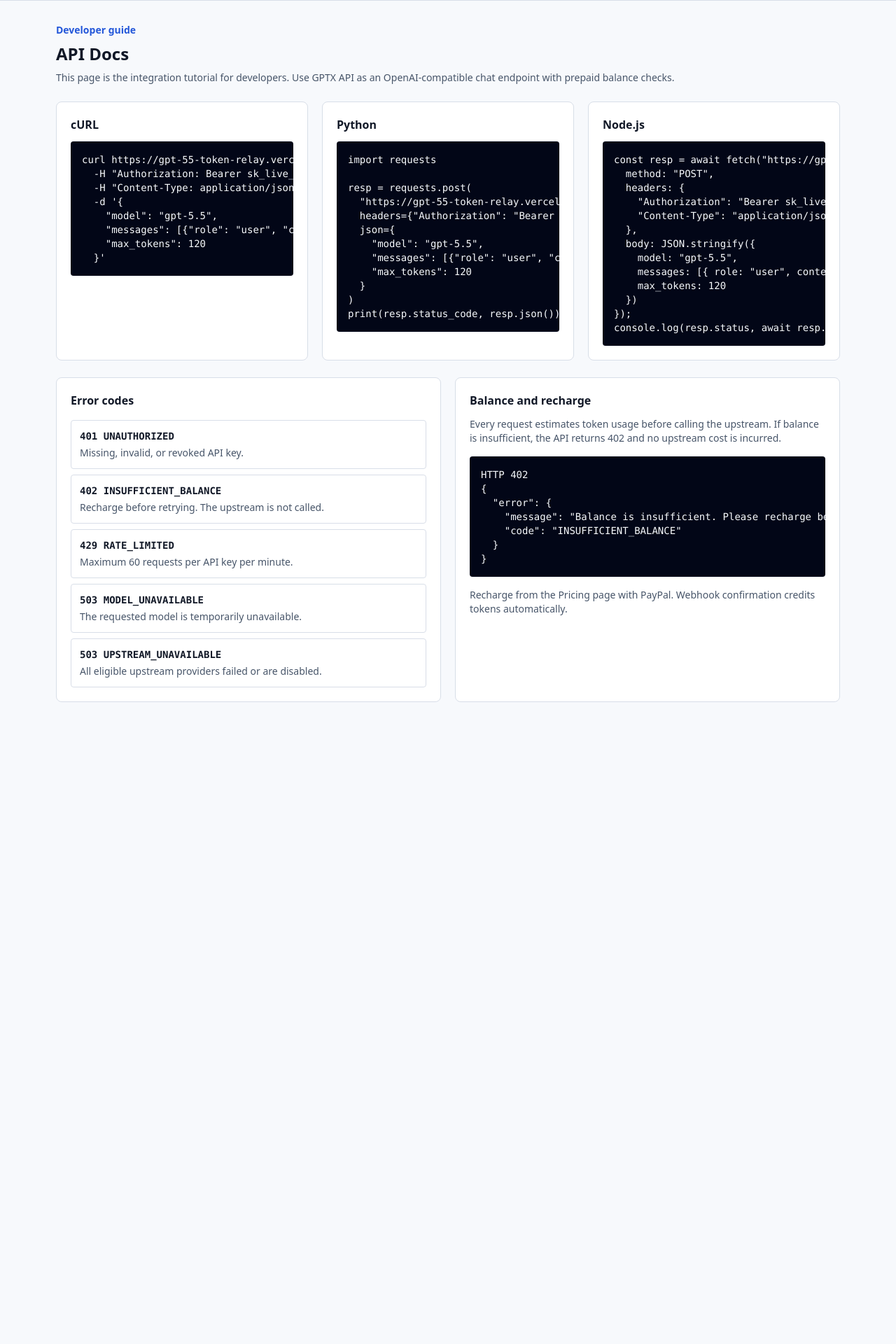
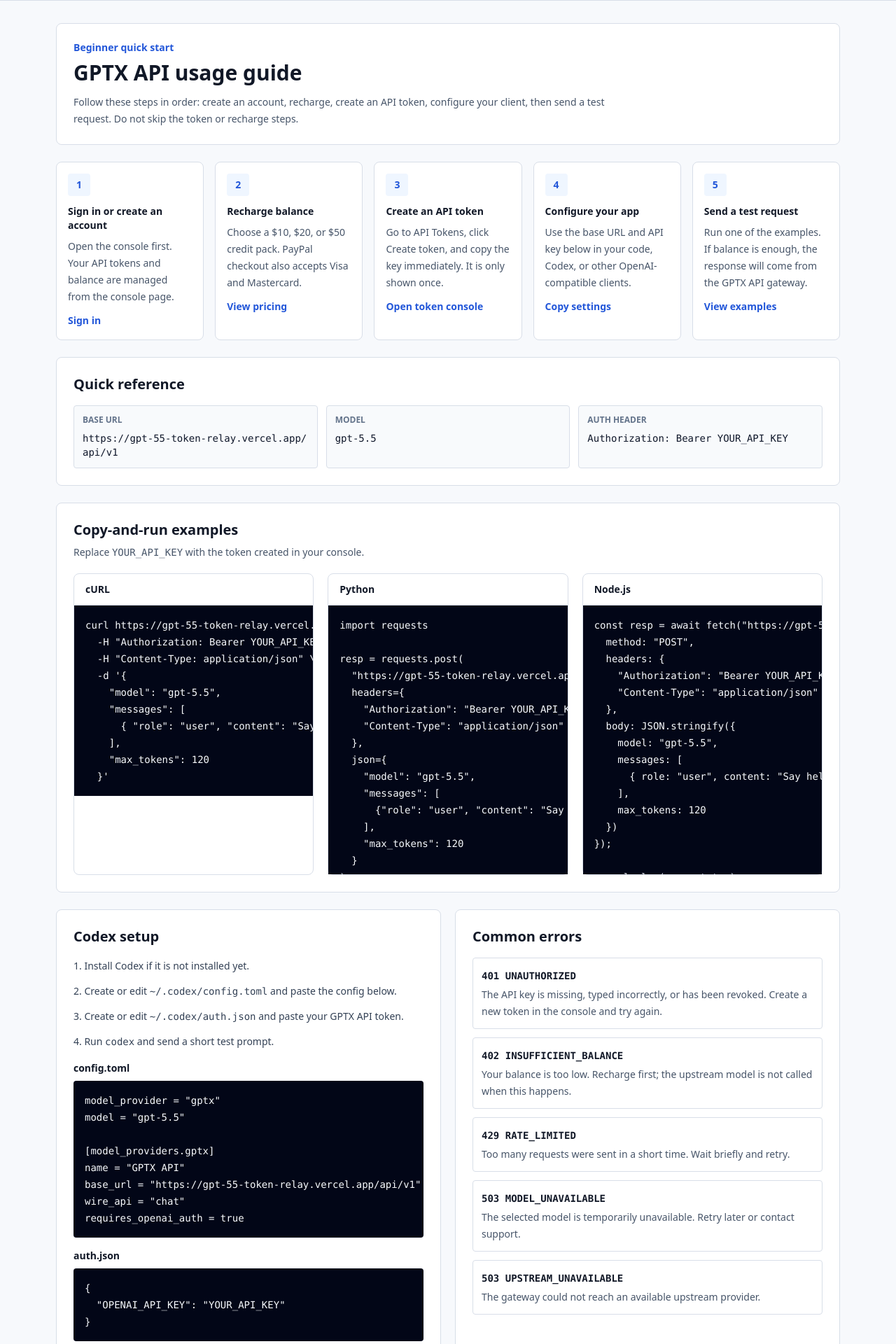
Before and after one commit to m1278028133-alt/GPT55-Token-Relay, a Next.js app: page /docs in a window 1280 px wide. Shown: the part 60-1980 px from the top of the page at 70% size. Before the commit the page ends 1095 px from the top, so only its background shows below. Built offline with nearby package versions, Linux system fonts and the light colour scheme.

Commit message:
Expand API usage documentation

```diff
--- a/src/app/docs/page.tsx
+++ b/src/app/docs/page.tsx
@@ -1,47 +1,84 @@
+import Link from "next/link";
 import { Nav } from "@/components/nav";
 
-const curl = `curl https://gpt-55-token-relay.vercel.app/api/v1/chat/completions \\
-  -H "Authorization: Bearer sk_live_xxx" \\
+const baseUrl = "https://gpt-55-token-relay.vercel.app/api/v1";
+
+const curlExample = `curl ${baseUrl}/chat/completions \\
+  -H "Authorization: Bearer YOUR_API_KEY" \\
   -H "Content-Type: application/json" \\
   -d '{
     "model": "gpt-5.5",
-    "messages": [{"role": "user", "content": "Hello"}],
+    "messages": [
+      { "role": "user", "content": "Say hello in one sentence." }
+    ],
     "max_tokens": 120
   }'`;
 
-const python = `import requests
+const pythonExample = `import requests
 
 resp = requests.post(
-  "https://gpt-55-token-relay.vercel.app/api/v1/chat/completions",
-  headers={"Authorization": "Bearer sk_live_xxx"},
+  "${baseUrl}/chat/completions",
+  headers={
+    "Authorization": "Bearer YOUR_API_KEY",
+    "Content-Type": "application/json"
+  },
   json={
     "model": "gpt-5.5",
-    "messages": [{"role": "user", "content": "Hello"}],
+    "messages": [
+      {"role": "user", "content": "Say hello in one sentence."}
+    ],
     "max_tokens": 120
   }
 )
-print(resp.status_code, resp.json())`;
 
-const node = `const resp = await fetch("https://gpt-55-token-relay.vercel.app/api/v1/chat/completions", {
+print(resp.status_code)
+print(resp.json())`;
+
+const nodeExample = `const resp = await fetch("${baseUrl}/chat/completions", {
   method: "POST",
   headers: {
-    "Authorization": "Bearer sk_live_xxx",
+    "Authorization": "Bearer YOUR_API_KEY",
     "Content-Type": "application/json"
   },
   body: JSON.stringify({
     model: "gpt-5.5",
-    messages: [{ role: "user", content: "Hello" }],
+    messages: [
+      { role: "user", content: "Say hello in one sentence." }
+    ],
     max_tokens: 120
   })
 });
-console.log(resp.status, await resp.json());`;
+
+console.log(resp.status);
+console.log(await resp.json());`;
+
+const codexConfig = `model_provider = "gptx"
+model = "gpt-5.5"
+
+[model_providers.gptx]
+name = "GPTX API"
+base_url = "${baseUrl}"
+wire_api = "chat"
+requires_openai_auth = true`;
+
+const codexAuth = `{
+  "OPENAI_API_KEY": "YOUR_API_KEY"
+}`;
+
+const steps = [
+  ["1", "Sign in or create an account", "Open the console first. Your API tokens and balance are managed from the console page.", "/signin", "Sign in"],
+  ["2", "Recharge balance", "Choose a $10, $20, or $50 credit pack. PayPal checkout also accepts Visa and Mastercard.", "/pricing", "View pricing"],
+  ["3", "Create an API token", "Go to API Tokens, click Create token, and copy the key immediately. It is only shown once.", "/console/token", "Open token console"],
+  ["4", "Configure your app", "Use the base URL and API key below in your code, Codex, or other OpenAI-compatible clients.", "#quick-reference", "Copy settings"],
+  ["5", "Send a test request", "Run one of the examples. If balance is enough, the response will come from the GPTX API gateway.", "#examples", "View examples"]
+];
 
 const errors = [
-  ["401 UNAUTHORIZED", "Missing, invalid, or revoked API key."],
-  ["402 INSUFFICIENT_BALANCE", "Recharge before retrying. The upstream is not called."],
-  ["429 RATE_LIMITED", "Maximum 60 requests per API key per minute."],
-  ["503 MODEL_UNAVAILABLE", "The requested model is temporarily unavailable."],
-  ["503 UPSTREAM_UNAVAILABLE", "All eligible upstream providers failed or are disabled."]
+  ["401 UNAUTHORIZED", "The API key is missing, typed incorrectly, or has been revoked. Create a new token in the console and try again."],
+  ["402 INSUFFICIENT_BALANCE", "Your balance is too low. Recharge first; the upstream model is not called when this happens."],
+  ["429 RATE_LIMITED", "Too many requests were sent in a short time. Wait briefly and retry."],
+  ["503 MODEL_UNAVAILABLE", "The selected model is temporarily unavailable. Retry later or contact support."],
+  ["503 UPSTREAM_UNAVAILABLE", "The gateway could not reach an available upstream provider."]
 ];
 
 export default function DocsPage() {
@@ -49,53 +86,112 @@ export default function DocsPage() {
     <main>
       <Nav />
       <section className="mx-auto max-w-6xl px-4 py-8">
-        <p className="text-sm font-semibold text-cobalt">Developer guide</p>
-        <h1 className="mt-2 text-2xl font-semibold">API Docs</h1>
-        <p className="mt-2 text-sm text-slate-600">
-          This page is the integration tutorial for developers. Use GPTX API as an OpenAI-compatible chat endpoint with prepaid balance checks.
-        </p>
-        <div className="mt-6 grid gap-5 lg:grid-cols-3">
-          {[
-            ["cURL", curl],
-            ["Python", python],
-            ["Node.js", node]
-          ].map(([label, code]) => (
-            <div key={label} className="rounded-lg border border-line bg-white p-5">
-              <h2 className="text-base font-semibold">{label}</h2>
-              <pre className="mt-3 overflow-auto rounded bg-slate-950 p-4 text-sm text-slate-50">{code}</pre>
-            </div>
+        <div className="rounded-lg border border-line bg-white p-6">
+          <p className="text-sm font-semibold text-cobalt">Beginner quick start</p>
+          <h1 className="mt-2 text-3xl font-semibold">GPTX API usage guide</h1>
+          <p className="mt-3 max-w-3xl text-sm leading-6 text-slate-600">
+            Follow these steps in order: create an account, recharge, create an API token, configure your client, then send a test request.
+            Do not skip the token or recharge steps.
+          </p>
+        </div>
+
+        <div className="mt-6 grid gap-4 lg:grid-cols-5">
+          {steps.map(([number, title, description, href, action]) => (
+            <article key={number} className="rounded-lg border border-line bg-white p-4">
+              <div className="flex h-8 w-8 items-center justify-center rounded bg-blue-50 text-sm font-semibold text-cobalt">{number}</div>
+              <h2 className="mt-3 text-sm font-semibold">{title}</h2>
+              <p className="mt-2 min-h-20 text-sm leading-6 text-slate-600">{description}</p>
+              <Link href={href} className="mt-3 inline-block text-sm font-semibold text-cobalt">
+                {action}
+              </Link>
+            </article>
           ))}
         </div>
-        <div className="mt-6 grid gap-5 lg:grid-cols-2">
-          <section className="rounded-lg border border-line bg-white p-5">
-            <h2 className="text-base font-semibold">Error codes</h2>
-            <div className="mt-4 grid gap-2 text-sm">
+
+        <section id="quick-reference" className="mt-6 rounded-lg border border-line bg-white p-6">
+          <h2 className="text-xl font-semibold">Quick reference</h2>
+          <div className="mt-4 grid gap-3 md:grid-cols-3">
+            <Info label="Base URL" value={baseUrl} />
+            <Info label="Model" value="gpt-5.5" />
+            <Info label="Auth header" value="Authorization: Bearer YOUR_API_KEY" />
+          </div>
+        </section>
+
+        <section id="examples" className="mt-6 rounded-lg border border-line bg-white p-6">
+          <h2 className="text-xl font-semibold">Copy-and-run examples</h2>
+          <p className="mt-2 text-sm text-slate-600">Replace <code>YOUR_API_KEY</code> with the token created in your console.</p>
+          <div className="mt-5 grid gap-5 lg:grid-cols-3">
+            <CodeCard title="cURL" code={curlExample} />
+            <CodeCard title="Python" code={pythonExample} />
+            <CodeCard title="Node.js" code={nodeExample} />
+          </div>
+        </section>
+
+        <section className="mt-6 grid gap-5 lg:grid-cols-2">
+          <div className="rounded-lg border border-line bg-white p-6">
+            <h2 className="text-xl font-semibold">Codex setup</h2>
+            <ol className="mt-4 space-y-3 text-sm leading-6 text-slate-700">
+              <li>1. Install Codex if it is not installed yet.</li>
+              <li>2. Create or edit <code>~/.codex/config.toml</code> and paste the config below.</li>
+              <li>3. Create or edit <code>~/.codex/auth.json</code> and paste your GPTX API token.</li>
+              <li>4. Run <code>codex</code> and send a short test prompt.</li>
+            </ol>
+            <CodeBlock title="config.toml" code={codexConfig} />
+            <CodeBlock title="auth.json" code={codexAuth} />
+          </div>
+
+          <div className="rounded-lg border border-line bg-white p-6">
+            <h2 className="text-xl font-semibold">Common errors</h2>
+            <div className="mt-4 grid gap-3">
               {errors.map(([code, description]) => (
                 <div key={code} className="rounded border border-line p-3">
-                  <code className="font-semibold">{code}</code>
-                  <p className="mt-1 text-slate-600">{description}</p>
+                  <code className="text-sm font-semibold">{code}</code>
+                  <p className="mt-1 text-sm leading-6 text-slate-600">{description}</p>
                 </div>
               ))}
             </div>
-          </section>
-          <section className="rounded-lg border border-line bg-white p-5">
-            <h2 className="text-base font-semibold">Balance and recharge</h2>
-            <p className="mt-3 text-sm text-slate-600">
-              Every request estimates token usage before calling the upstream. If balance is insufficient, the API returns 402 and no upstream cost is incurred.
-            </p>
-            <pre className="mt-4 overflow-auto rounded bg-slate-950 p-4 text-sm text-slate-50">{`HTTP 402
-{
-  "error": {
-    "message": "Balance is insufficient. Please recharge before continuing.",
-    "code": "INSUFFICIENT_BALANCE"
-  }
-}`}</pre>
-            <p className="mt-4 text-sm text-slate-600">
-              Recharge from the Pricing page with PayPal. Webhook confirmation credits tokens automatically.
-            </p>
-          </section>
-        </div>
+          </div>
+        </section>
+
+        <section className="mt-6 rounded-lg border border-line bg-white p-6">
+          <h2 className="text-xl font-semibold">Checklist before asking for help</h2>
+          <ul className="mt-4 grid gap-2 text-sm leading-6 text-slate-700 md:grid-cols-2">
+            <li>API key starts with the expected prefix and has no extra spaces.</li>
+            <li>Balance is greater than zero in the console.</li>
+            <li>Base URL is exactly <code>{baseUrl}</code>.</li>
+            <li>Model name is <code>gpt-5.5</code>.</li>
+            <li>The request includes <code>Content-Type: application/json</code>.</li>
+            <li>If using Codex, both <code>config.toml</code> and <code>auth.json</code> are saved.</li>
+          </ul>
+        </section>
       </section>
     </main>
   );
 }
+
+function Info({ label, value }: { label: string; value: string }) {
+  return (
+    <div className="rounded border border-line bg-slate-50 p-3">
+      <div className="text-xs font-semibold uppercase text-slate-500">{label}</div>
+      <code className="mt-2 block break-all text-sm text-slate-900">{value}</code>
+    </div>
+  );
+}
+
+function CodeCard({ title, code }: { title: string; code: string }) {
+  return (
+    <div className="rounded-lg border border-line">
+      <div className="border-b border-line px-4 py-3 text-sm font-semibold">{title}</div>
+      <pre className="max-h-96 overflow-auto bg-slate-950 p-4 text-sm leading-6 text-slate-50">{code}</pre>
+    </div>
+  );
+}
+
+function CodeBlock({ title, code }: { title: string; code: string }) {
+  return (
+    <div className="mt-4">
+      <div className="text-sm font-semibold">{title}</div>
+      <pre className="mt-2 overflow-auto rounded bg-slate-950 p-4 text-sm leading-6 text-slate-50">{code}</pre>
+    </div>
+  );
+}
```
